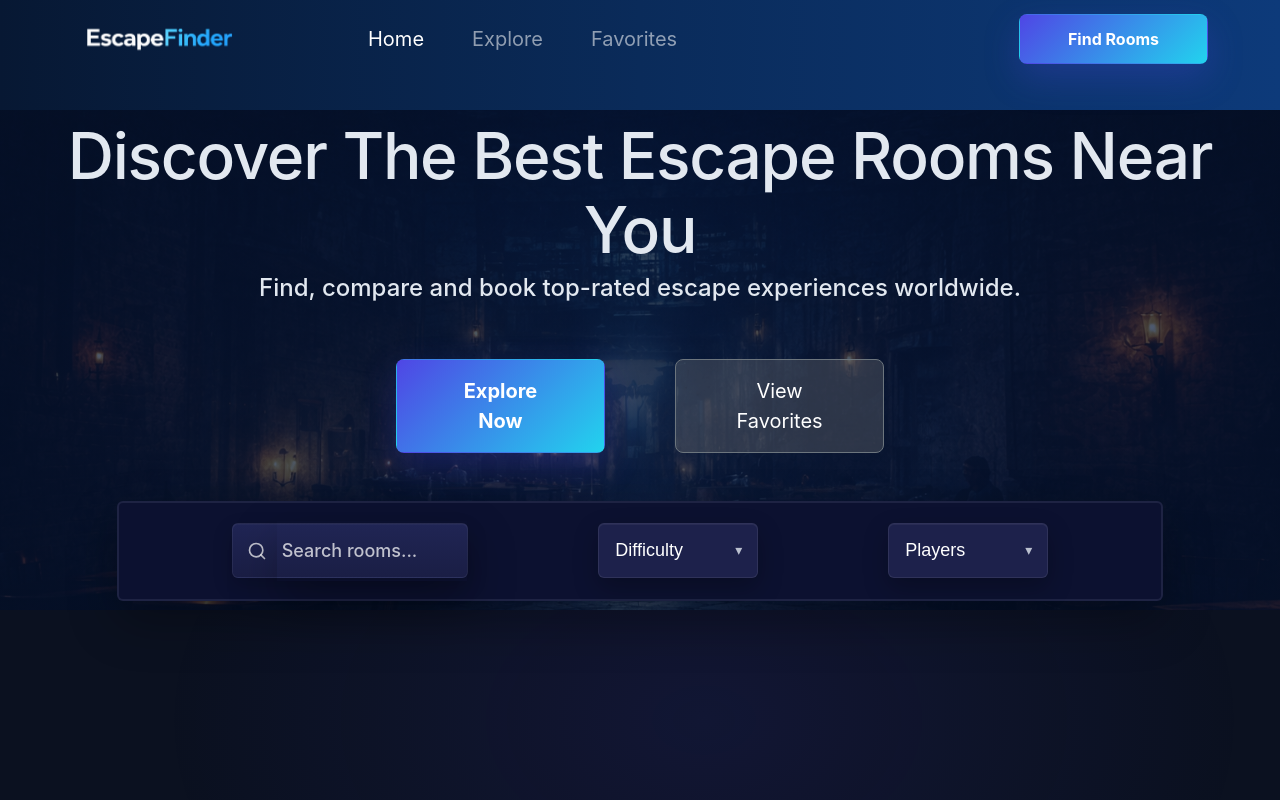
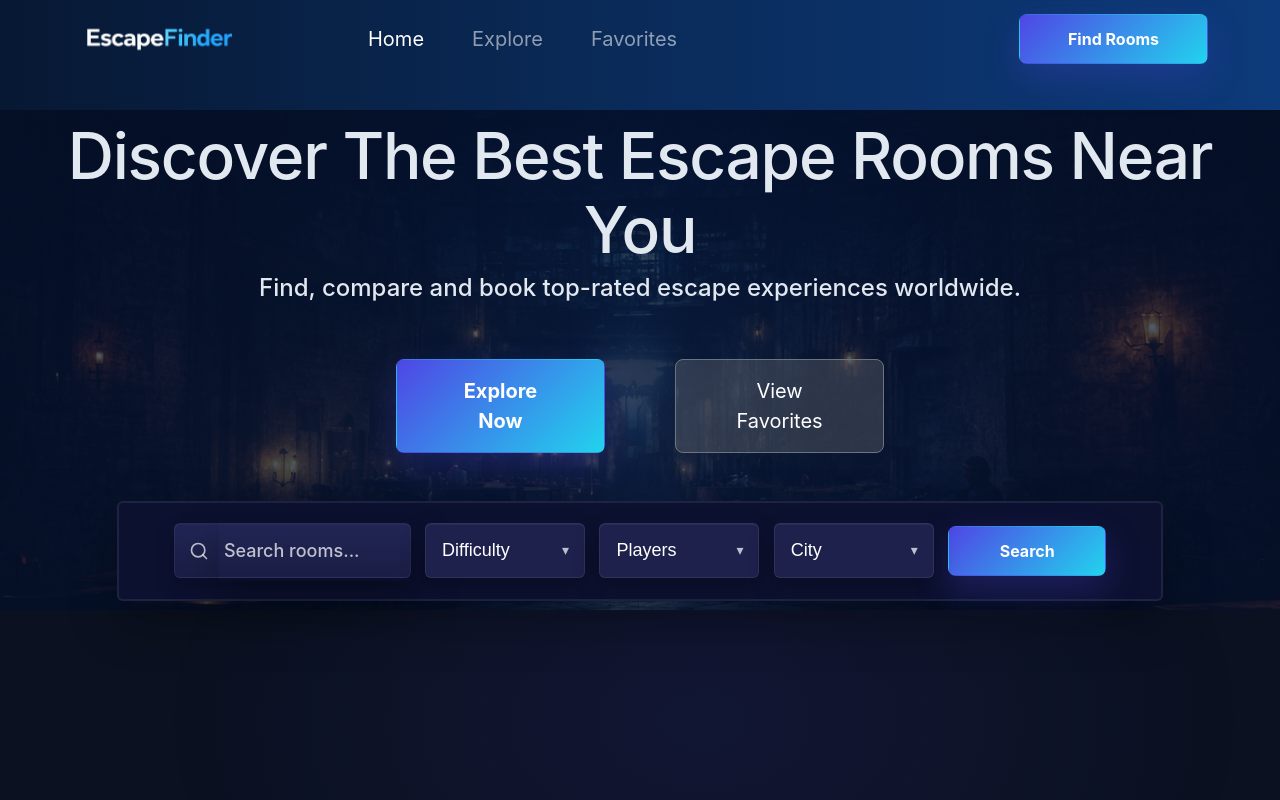
Before and after one commit to kiumars609/escape-finder, a React (Vite) app: page / in a window 1280 px wide. Built offline with nearby package versions, Linux system fonts and the light colour scheme.

Commit message:
Edit Dropdown search input

```diff
--- a/src/Components/SubHeader/SearchSection.jsx
+++ b/src/Components/SubHeader/SearchSection.jsx
@@ -38,6 +38,7 @@ export default function SearchSection() {
           <span className="arrow">▾</span>
         </div>
 
+        {/* Players */}
         <div className="dropdown">
           <select className="dropdown-btn">
             <option>Players</option>
@@ -50,6 +51,22 @@ export default function SearchSection() {
 
           <span className="arrow">▾</span>
         </div>
+
+        {/* City */}
+        <div className="dropdown">
+          <select className="dropdown-btn">
+            <option>City</option>
+            <option>Mashhad</option>
+            <option>Yerevan</option>
+            <option>Tehran</option>
+          </select>
+
+          <span className="arrow">▾</span>
+        </div>
+
+        <button className="btn btn-primary text-white col-12 col-md-2 px-5 rounded-3">
+          Search
+        </button>
       </div>
     </>
   );
```
